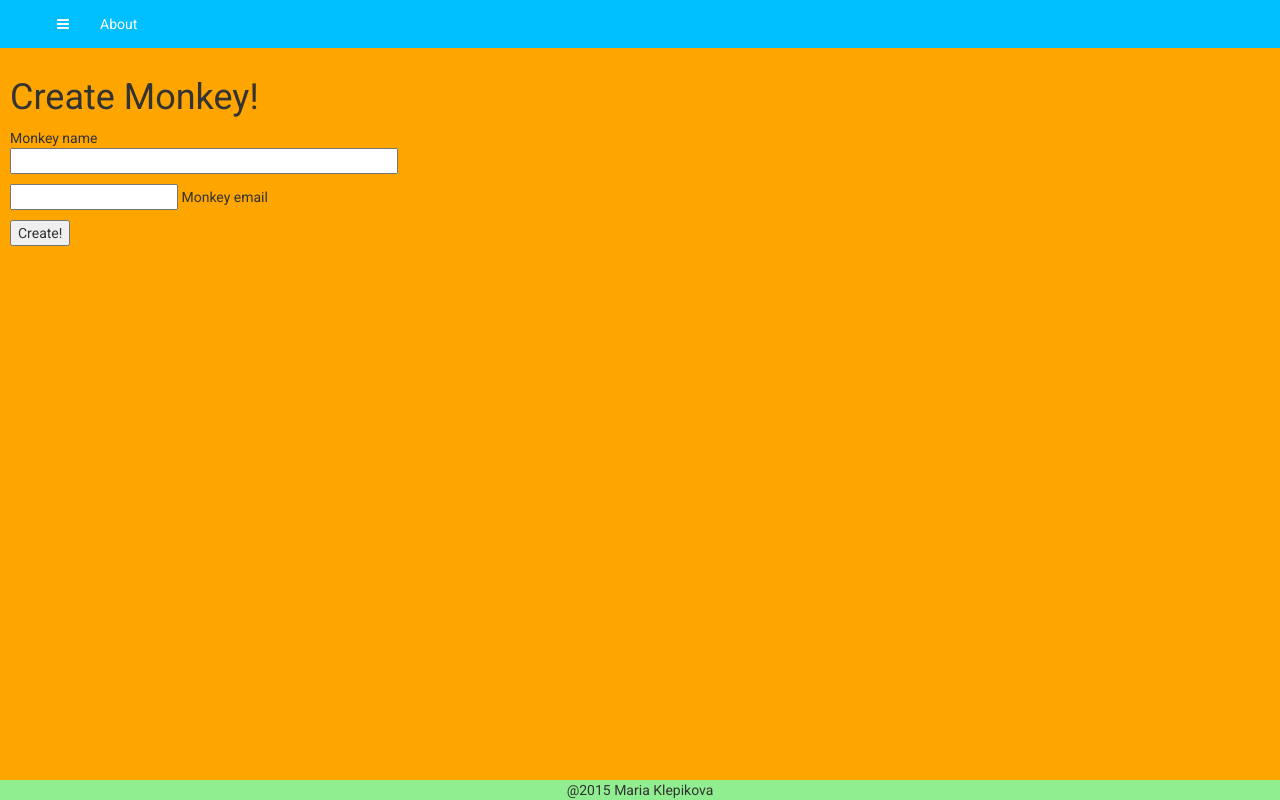
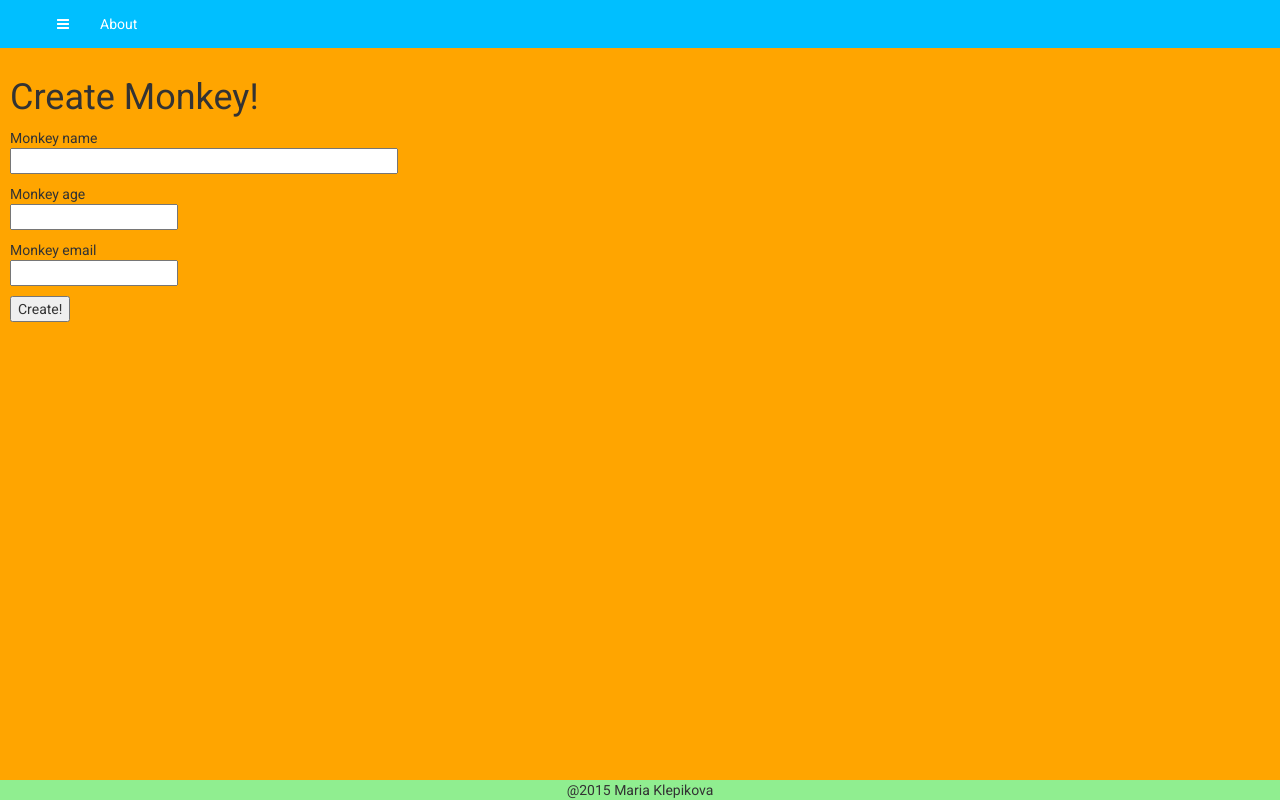
Before and after one commit to Nonse/monkeys, a Flask app: page /create in a window 1280 px wide. Run offline with Flask 2, Linux system fonts and the light colour scheme; some libraries are stand-ins or nearby versions.

Commit message:
Added age

```diff
--- a/app/forms.py
+++ b/app/forms.py
@@ -1,12 +1,14 @@
 from flask_wtf import Form
-from wtforms import StringField
+from wtforms import StringField, IntegerField
 from wtforms.fields.html5 import EmailField
 from wtforms.validators import *
 
 class CreateMonkeyForm(Form):
     name = StringField('name', validators=[DataRequired()])
+    age = IntegerField('age', validators=[DataRequired()])
     email = EmailField('email', validators=[DataRequired()])
 
 class EditMonkeyForm(Form):
     name = StringField('name', validators=[DataRequired()])
+    age = IntegerField('age', validators=[DataRequired()])
     email = StringField('email', validators=[DataRequired()])
--- a/app/templates/create.html
+++ b/app/templates/create.html
@@ -5,9 +5,12 @@
 <form action="{{ url_for('create_monkey') }}" method="POST" name="CreateMonkey">
       {{ form.hidden_tag() }}
       <p>Monkey name<br>
-       {{ form.name(size=50) }}<br>
+       {{ form.name(size=50) }}
       </p>
-      <p>{{ form.email }} Monkey email</p>
+      <p>Monkey age<br>
+      {{ form.age }}
+      </p>
+      <p>Monkey email<br>{{ form.email }} </p>
       <input type="submit" value="Create!">
   </form>
 
--- a/app/templates/profile.html
+++ b/app/templates/profile.html
@@ -6,6 +6,7 @@
     <img class="avatar" src="{{ monkey.avatar(200) }}">
       <ul>
         <li>name: {{ monkey.name }}</li>
+        <li>age: {{ monkey.age }}</li>
         <li>email: {{ monkey.email }}</li>
       </ul>
       <a href="{{ url_for('edit_monkey', id=monkey.id) }}" class="btn btn-default">
--- a/db_testdata.py
+++ b/db_testdata.py
@@ -16,6 +16,7 @@ def insert_data():
         monkeys.append(
             models.Monkey(
                 name='monkey{}'.format(i+1),
+                age=random.randint(0, 99),
                 email='monkey{}@example.com'.format(i+1)
             )
         )
```
Also changed, not shown: app/models.py (+23 -4 lines), app/templates/edit.html (+6 -2 lines).
